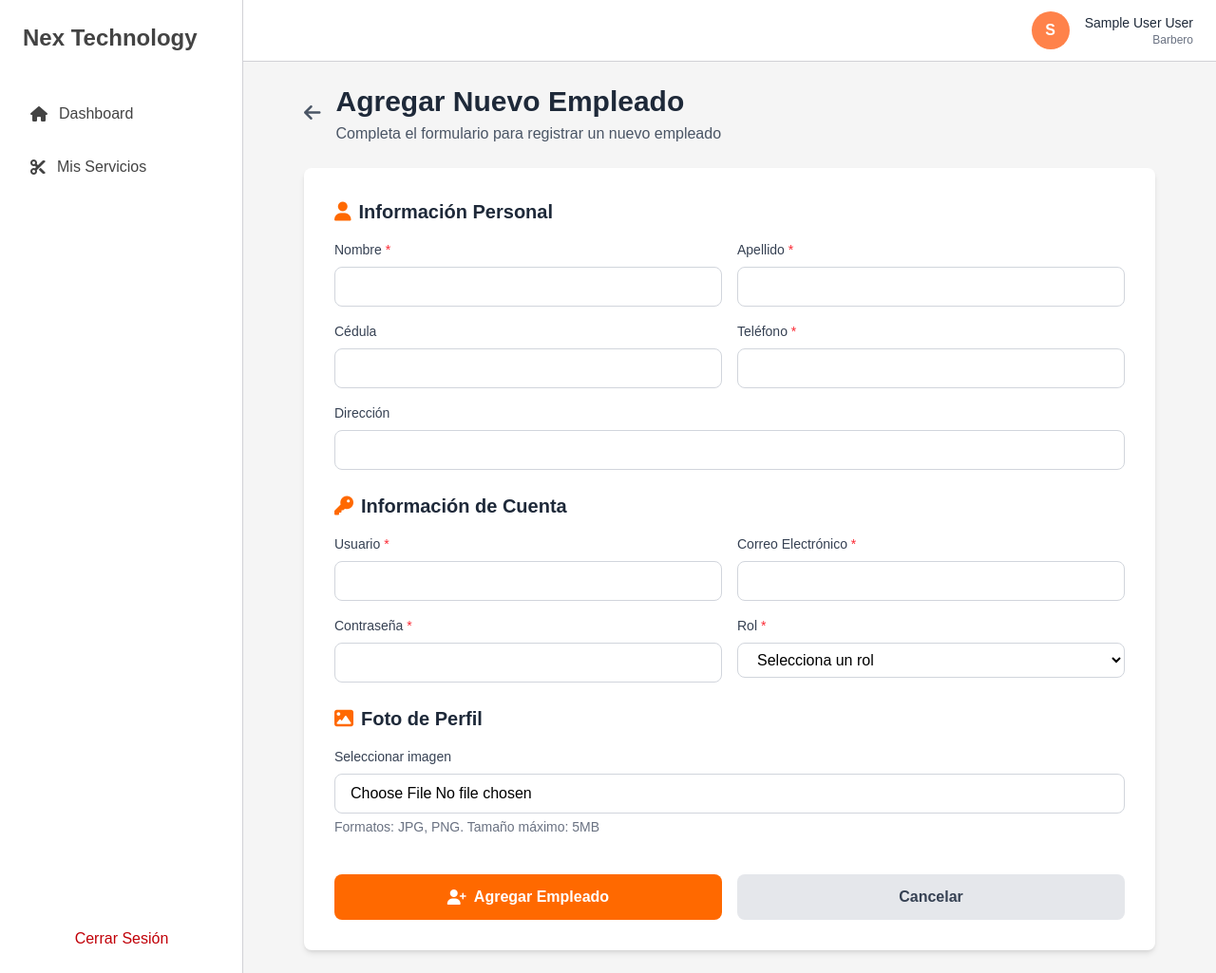
After one commit to luis-alvarezf10/barber_shop, a Django app: page /auth/employees/add/ in a window 1280 px wide. The commit adds this page. Shown: the whole page at 95% size. Run offline with Django 5.2, Linux system fonts and the light colour scheme; the visitor is signed in with stand-in values (Sample User, id 1); some libraries are stand-ins or nearby versions.

Commit message:
employees added

```diff
--- a/templates/base.html
+++ b/templates/base.html
@@ -29,21 +29,31 @@
             </div>
 
             <nav class="p-4 space-y-2">
-                <a href="{% url 'users:dashboard' %}" class="flex items-center gap-3 px-4 py-3">
-                    <i class="fa-regular fa-house"></i>
+                <a href="{% url 'users:dashboard' %}" class="flex items-center gap-3 px-4 py-3 rounded-lg transition-colors {% if request.resolver_match.url_name == 'dashboard' %}bg-[#FF824A] text-white{% else %}hover:bg-gray-100{% endif %}">
+                    <i class="fa-solid fa-house"></i>
                     <span>Dashboard</span>
                 </a>
 
+
                 {% if user.is_admin %}
-                    <a href="#">Opciones de administrador mamañema</a>
+                    <a href="{% url 'users:employees' %}" class="flex items-center gap-3 px-4 py-3 rounded-lg transition-colors {% if request.resolver_match.url_name == 'employees' or request.resolver_match.url_name == 'add_employee' %}bg-[#FF824A] text-white{% else %}hover:bg-gray-100{% endif %}">
+                        <i class="fa-solid fa-users"></i>
+                        <span>Empleados</span>
+                    </a>
                 {% endif %}
 
                 {% if user.is_receptionist %}
-                    <a href="#">Opciones de recepcionista mamañema</a>
+                    <a href="#" class="flex items-center gap-3 px-4 py-3 rounded-lg transition-colors {% if request.resolver_match.url_name == 'appointments' %}bg-[#FF824A] text-white{% else %}hover:bg-gray-100{% endif %}">
+                        <i class="fa-solid fa-calendar"></i>
+                        <span>Citas</span>
+                    </a>
                 {% endif %}
 
                 {% if user.is_barber %}
-                    <a href="#">Opciones de barber mamañema</a>
+                    <a href="#" class="flex items-center gap-3 px-4 py-3 rounded-lg transition-colors {% if request.resolver_match.url_name == 'services' %}bg-[#FF824A] text-white{% else %}hover:bg-gray-100{% endif %}">
+                        <i class="fa-solid fa-scissors"></i>
+                        <span>Mis Servicios</span>
+                    </a>
                 {% endif %}
             </nav>
 
--- /dev/null
+++ b/users/templates/users/add_employee.html
@@ -0,0 +1,173 @@
+{% extends 'base.html' %}
+
+{% block title %}Agregar Empleado - Barber Shop{% endblock %}
+
+{% block content %}
+<div class="max-w-4xl mx-auto">
+    <div class="flex items-center gap-4 mb-6">
+        <a href="{% url 'users:employees' %}" class="text-gray-600 hover:text-gray-800 transition">
+            <i class="fa-solid fa-arrow-left text-xl"></i>
+        </a>
+        <div>
+            <h1 class="text-3xl font-bold text-gray-800">Agregar Nuevo Empleado</h1>
+            <p class="text-gray-600 mt-1">Completa el formulario para registrar un nuevo empleado</p>
+        </div>
+    </div>
+
+    <div class="bg-white rounded-lg shadow-md p-8">
+        <form method="POST" enctype="multipart/form-data" class="space-y-6">
+            {% csrf_token %}
+
+            <!-- Información Personal -->
+            <div>
+                <h2 class="text-xl font-semibold text-gray-800 mb-4 flex items-center gap-2">
+                    <i class="fa-solid fa-user text-orange-500"></i>
+                    Información Personal
+                </h2>
+
+                <div class="grid grid-cols-1 md:grid-cols-2 gap-4">
+                    <div>
+                        <label for="name" class="block text-sm font-medium text-gray-700 mb-2">
+                            Nombre <span class="text-red-500">*</span>
+                        </label>
+                        <input type="text" id="name" name="name" required
+                            class="w-full px-4 py-2 border border-gray-300 rounded-lg focus:ring-2 focus:ring-orange-500 focus:border-transparent">
+                    </div>
+
+                    <div>
+                        <label for="last_name" class="block text-sm font-medium text-gray-700 mb-2">
+                            Apellido <span class="text-red-500">*</span>
+                        </label>
+                        <input type="text" id="last_name" name="last_name" required
+                            class="w-full px-4 py-2 border border-gray-300 rounded-lg focus:ring-2 focus:ring-orange-500 focus:border-transparent">
+                    </div>
+
+                    <div>
+                        <label for="national_id" class="block text-sm font-medium text-gray-700 mb-2">
+                            Cédula
+                        </label>
+                        <input type="text" id="national_id" name="national_id"
+                            class="w-full px-4 py-2 border border-gray-300 rounded-lg focus:ring-2 focus:ring-orange-500 focus:border-transparent">
+                    </div>
+
+                    <div>
+                        <label for="phone_number" class="block text-sm font-medium text-gray-700 mb-2">
+                            Teléfono <span class="text-red-500">*</span>
+                        </label>
+                        <input type="tel" id="phone_number" name="phone_number" required
+                            class="w-full px-4 py-2 border border-gray-300 rounded-lg focus:ring-2 focus:ring-orange-500 focus:border-transparent">
+                    </div>
+
+                    <div class="md:col-span-2">
+                        <label for="address" class="block text-sm font-medium text-gray-700 mb-2">
+                            Dirección
+                        </label>
+                        <input type="text" id="address" name="address"
+                            class="w-full px-4 py-2 border border-gray-300 rounded-lg focus:ring-2 focus:ring-orange-500 focus:border-transparent">
+                    </div>
+                </div>
+            </div>
+
+            <!-- Información de Cuenta -->
+            <div>
+                <h2 class="text-xl font-semibold text-gray-800 mb-4 flex items-center gap-2">
+                    <i class="fa-solid fa-key text-orange-500"></i>
+                    Información de Cuenta
+                </h2>
+
+                <div class="grid grid-cols-1 md:grid-cols-2 gap-4">
+                    <div>
+                        <label for="username" class="block text-sm font-medium text-gray-700 mb-2">
+                            Usuario <span class="text-red-500">*</span>
+                        </label>
+                        <input type="text" id="username" name="username" required
+                            class="w-full px-4 py-2 border border-gray-300 rounded-lg focus:ring-2 focus:ring-orange-500 focus:border-transparent">
+                    </div>
+
+                    <div>
+                        <label for="email" class="block text-sm font-medium text-gray-700 mb-2">
+                            Correo Electrónico <span class="text-red-500">*</span>
+                        </label>
+                        <input type="email" id="email" name="email" required
+                            class="w-full px-4 py-2 border border-gray-300 rounded-lg focus:ring-2 focus:ring-orange-500 focus:border-transparent">
+                    </div>
+
+                    <div>
+                        <label for="password" class="block text-sm font-medium text-gray-700 mb-2">
+                            Contraseña <span class="text-red-500">*</span>
+                        </label>
+                        <input type="password" id="password" name="password" required
+                            class="w-full px-4 py-2 border border-gray-300 rounded-lg focus:ring-2 focus:ring-orange-500 focus:border-transparent">
+                    </div>
+
+                    <div>
+                        <label for="role" class="block text-sm font-medium text-gray-700 mb-2">
+                            Rol <span class="text-red-500">*</span>
+                        </label>
+                        <select id="role" name="role" required
+                            class="w-full px-4 py-2 border border-gray-300 rounded-lg focus:ring-2 focus:ring-orange-500 focus:border-transparent">
+                            <option value="">Selecciona un rol</option>
+                            {% for role_value, role_label in roles %}
+                            <option value="{{ role_value }}">{{ role_label }}</option>
+                            {% endfor %}
+                        </select>
+                    </div>
+                </div>
+            </div>
+
+            <!-- Foto de Perfil -->
+            <div>
+                <h2 class="text-xl font-semibold text-gray-800 mb-4 flex items-center gap-2">
+                    <i class="fa-solid fa-image text-orange-500"></i>
+                    Foto de Perfil
+                </h2>
+
+                <div class="flex items-center gap-4">
+                    <div id="preview-container" class="hidden">
+                        <img id="image-preview" src="" alt="Preview" class="w-24 h-24 rounded-full object-cover border-2 border-orange-500">
+                    </div>
+                    <div class="flex-1">
+                        <label for="profile_image" class="block text-sm font-medium text-gray-700 mb-2">
+                            Seleccionar imagen
+                        </label>
+                        <input type="file" id="profile_image" name="profile_image" accept="image/*"
+                            class="w-full px-4 py-2 border border-gray-300 rounded-lg focus:ring-2 focus:ring-orange-500 focus:border-transparent"
+                            onchange="previewImage(event)">
+                        <p class="text-sm text-gray-500 mt-1">Formatos: JPG, PNG. Tamaño máximo: 5MB</p>
+                    </div>
+                </div>
+            </div>
+
+            <!-- Botones -->
+            <div class="flex gap-4 pt-4">
+                <button type="submit"
+                    class="flex-1 bg-orange-500 hover:bg-orange-600 text-white font-semibold py-3 px-6 rounded-lg transition flex items-center justify-center gap-2">
+                    <i class="fa-solid fa-user-plus"></i>
+                    Agregar Empleado
+                </button>
+                <a href="{% url 'users:employees' %}"
+                    class="flex-1 bg-gray-200 hover:bg-gray-300 text-gray-700 font-semibold py-3 px-6 rounded-lg transition text-center">
+                    Cancelar
+                </a>
+            </div>
+        </form>
+    </div>
+</div>
+
+<script>
+function previewImage(event) {
+    const file = event.target.files[0];
+    if (file) {
+        const reader = new FileReader();
+        reader.onload = function(e) {
+            const preview = document.getElementById('image-preview');
+            const container = document.getElementById('preview-container');
+            preview.src = e.target.result;
+            container.classList.remove('hidden');
+        }
+        reader.readAsDataURL(file);
+    }
+}
+</script>
+
+{% endblock %}
--- a/users/urls.py
+++ b/users/urls.py
@@ -7,4 +7,6 @@ urlpatterns = [
     path('login/', views.login_view, name='login'),
     path('logout/', views.logout_view, name='logout'),
     path('dashboard/', views.dashboard_view, name='dashboard'),
+    path('employees/', views.employees_view, name='employees'),
+    path('employees/add/', views.add_employee_view, name='add_employee'),
 ]
--- a/users/views.py
+++ b/users/views.py
@@ -42,3 +42,102 @@ def dashboard_view(request):
     except Exception as e:
         messages.error(request, f'Error al cargar dashboard: {str(e)}')
         return redirect('users:login')
+
+@login_required(login_url='users:login')
+def employees_view(request):
+    from .models import User
+
+    # Obtener el filtro del query parameter
+    role_filter = request.GET.get('role', 'all')
+
+    # Filtrar empleados según el rol seleccionado
+    if role_filter == 'all':
+        employees = User.objects.exclude(is_superuser=True).order_by('role', 'name')
+    else:
+        employees = User.objects.filter(role=role_filter).order_by('name')
+
+    # Contar por rol
+    total_admins = User.objects.filter(role='admin').count()
+    total_barbers = User.objects.filter(role='barber').count()
+    total_receptionists = User.objects.filter(role='receptionist').count()
+
+    total_employees = User.objects.count()
+
+    context = {
+        'employees': employees,
+        'role_filter': role_filter,
+        'total_employees': total_employees,
+        'total_admins': total_admins,
+        'total_barbers': total_barbers,
+        'total_receptionists': total_receptionists,
+    }
+    return render(request, 'users/employees.html', context)
+
+@login_required(login_url='users:login')
+@admin_required
+def add_employee_view(request):
+    from .models import User, ROLES_CHOICES
+
+    if request.method == 'POST':
+        try:
+            # Obtener datos del formulario
+            username = request.POST.get('username')
+            name = request.POST.get('name')
+            last_name = request.POST.get('last_name')
+            email = request.POST.get('email')
+            phone_number = request.POST.get('phone_number')
+            national_id = request.POST.get('national_id')
+            address = request.POST.get('address')
+            role = request.POST.get('role')
+            password = request.POST.get('password')
+            profile_image = request.FILES.get('profile_image')
+
+            # Validaciones básicas
+            if not all([username, name, last_name, email, phone_number, role, password]):
+                messages.error(request, 'Por favor completa todos los campos obligatorios')
+                return redirect('users:add_employee')
+
+            # Verificar si el username ya existe
+            if User.objects.filter(username=username).exists():
+                messages.error(request, 'El nombre de usuario ya existe')
+                return redirect('users:add_employee')
+
+            # Verificar si el email ya existe
+            if User.objects.filter(email=email).exists():
+                messages.error(request, 'El correo electrónico ya está registrado')
+                return redirect('users:add_employee')
+
+            # Verificar si la cédula ya existe (si se proporcionó)
+            if national_id and User.objects.filter(national_id=national_id).exists():
+                messages.error(request, 'La cédula ya está registrada')
+                return redirect('users:add_employee')
+
+            # Crear el nuevo empleado
+            employee = User.objects.create_user(
+                username=username,
+                email=email,
+                password=password,
+                name=name,
+                last_name=last_name,
+                phone_number=phone_number,
+                national_id=national_id if national_id else None,
+                address=address if address else None,
+                role=role
+            )
+
+            # Agregar imagen de perfil si se proporcionó
+            if profile_image:
+                employee.profile_image = profile_image
+                employee.save()
+
+            messages.success(request, f'Empleado {name} {last_name} agregado exitosamente')
+            return redirect('users:employees')
+
+        except Exception as e:
+            messages.error(request, f'Error al agregar empleado: {str(e)}')
+            return redirect('users:add_employee')
+
+    context = {
+        'roles': ROLES_CHOICES,
+    }
+    return render(request, 'users/add_employee.html', context)
```
Also changed, not shown: application/settings.py (+55 -53 lines), users/templates/users/employees.html (added, +132 -0 lines), 1 other file.
